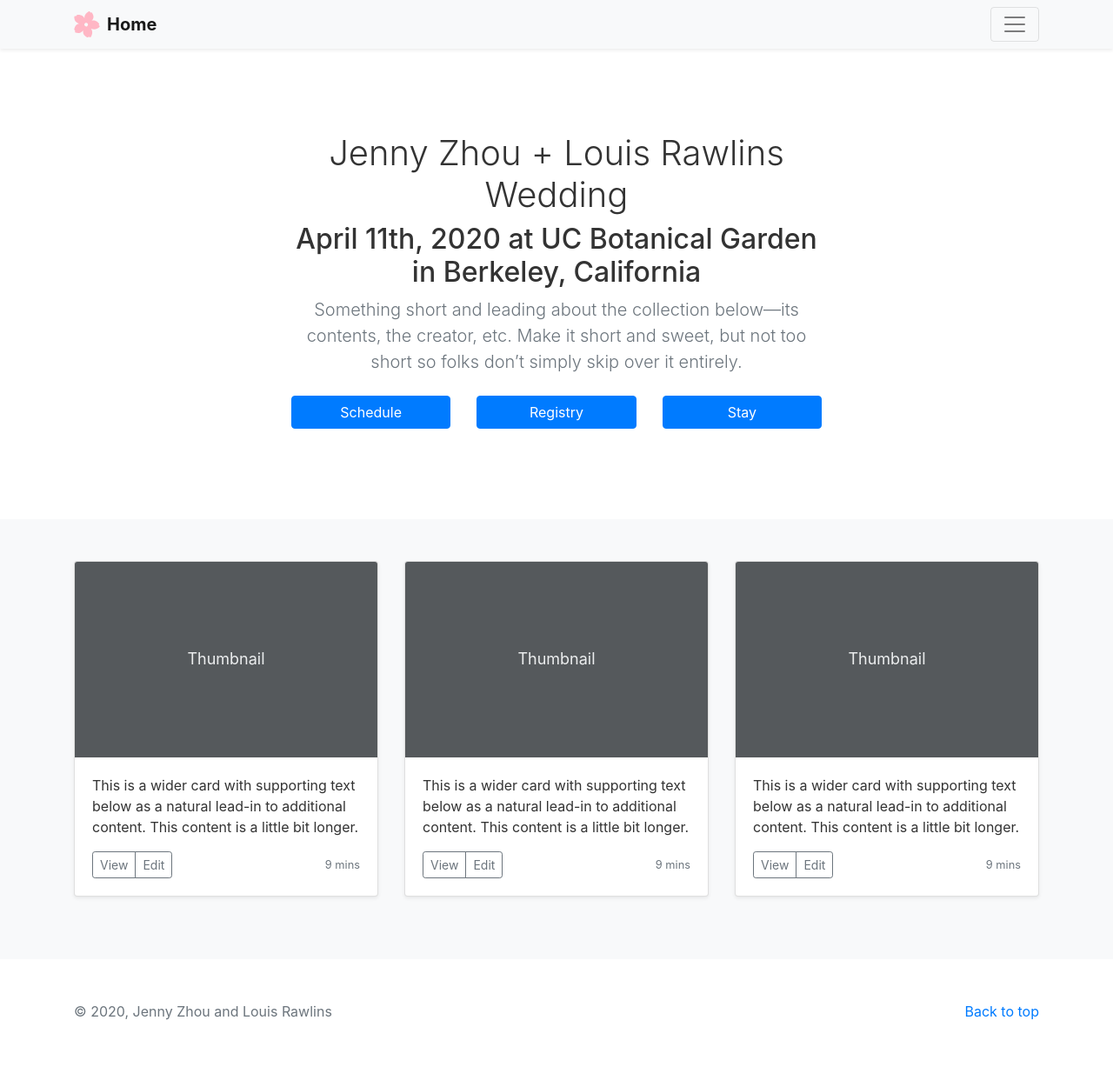
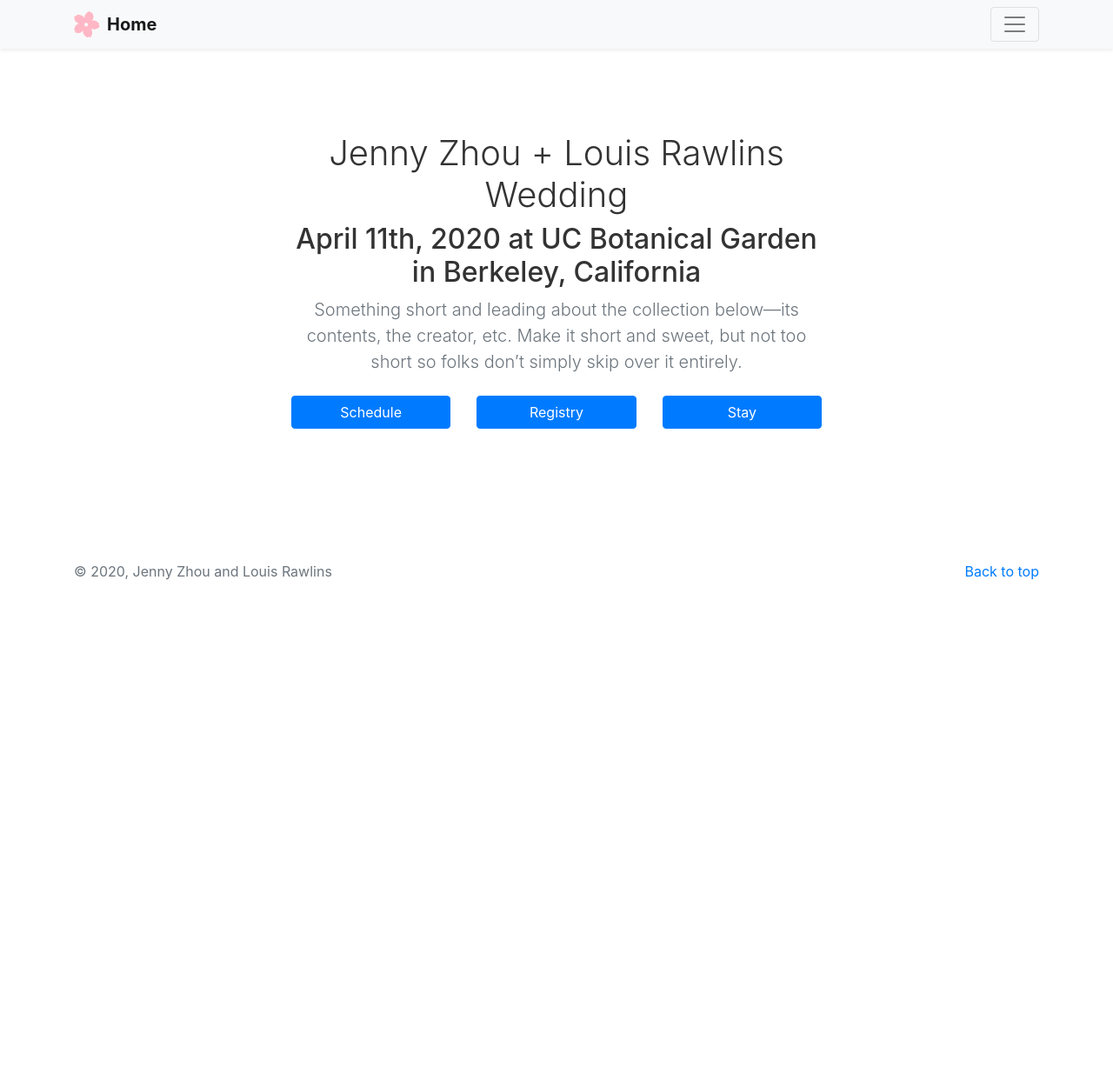
Before and after one commit to louisrawlins/jz-louis.com, a Jekyll site: the page built from index.html, in a window 1280 px wide. Shown: the whole page at 87% size. Built offline with Jekyll 4.4.1, drawn with Linux system fonts in a browser that asks for light colours; after the commit the page ends 900 px from its top, so only the background shows below that.

Commit message:
better formatting for index

```diff
--- a/index.html
+++ b/index.html
@@ -10,70 +10,18 @@ title: "Jenny Zhou + Louis Rawlins Wedding - April 11th, 2020"
       <h1>Jenny Zhou + Louis Rawlins Wedding</h1>
       <h2>April 11th, 2020 at UC Botanical Garden in Berkeley, California</h2>
       <p class="lead text-muted">Something short and leading about the collection below—its contents, the creator, etc. Make it short and sweet, but not too short so folks don’t simply skip over it entirely.</p>
-        <div class="row">
-
+      <div class="row">
         <div class="col-md-4 col-lg-4">
-        <a href="schedule.html" class="btn btn-primary btn-block my-2">Schedule</a>
+          <a href="schedule.html" class="btn btn-primary btn-block my-2">Schedule</a>
         </div>
         <div class="col-md-4 col-lg-4">
-        <a href="registry.html" class="btn btn-primary btn-block my-2">Registry</a>
+          <a href="registry.html" class="btn btn-primary btn-block my-2">Registry</a>
         </div>
         <div class="col-md-4 col-lg-4">
-        <a href="stay.html" class="btn btn-primary btn-block my-2">Stay</a>
+          <a href="stay.html" class="btn btn-primary btn-block my-2">Stay</a>
         </div>
-
       </div>
     </div>
   </section>
 
-  <div class="album py-5 bg-light">
-    <div class="container">
-
-      <div class="row">
-        <div class="col-md-4">
-          <div class="card mb-4 shadow-sm">
-            <svg class="bd-placeholder-img card-img-top" width="100%" height="225" xmlns="http://www.w3.org/2000/svg" preserveAspectRatio="xMidYMid slice" focusable="false" role="img" aria-label="Placeholder: Thumbnail"><title>Placeholder</title><rect width="100%" height="100%" fill="#55595c"></rect><text x="50%" y="50%" fill="#eceeef" dy=".3em">Thumbnail</text></svg>
-            <div class="card-body">
-              <p class="card-text">This is a wider card with supporting text below as a natural lead-in to additional content. This content is a little bit longer.</p>
-              <div class="d-flex justify-content-between align-items-center">
-                <div class="btn-group">
-                  <button type="button" class="btn btn-sm btn-outline-secondary">View</button>
-                  <button type="button" class="btn btn-sm btn-outline-secondary">Edit</button>
-                </div>
-                <small class="text-muted">9 mins</small>
-              </div>
-            </div>
-          </div>
-        </div>
-        <div class="col-md-4">
-          <div class="card mb-4 shadow-sm">
-            <svg class="bd-placeholder-img card-img-top" width="100%" height="225" xmlns="http://www.w3.org/2000/svg" preserveAspectRatio="xMidYMid slice" focusable="false" role="img" aria-label="Placeholder: Thumbnail"><title>Placeholder</title><rect width="100%" height="100%" fill="#55595c"></rect><text x="50%" y="50%" fill="#eceeef" dy=".3em">Thumbnail</text></svg>
-            <div class="card-body">
-              <p class="card-text">This is a wider card with supporting text below as a natural lead-in to additional content. This content is a little bit longer.</p>
-              <div class="d-flex justify-content-between align-items-center">
-                <div class="btn-group">
-                  <button type="button" class="btn btn-sm btn-outline-secondary">View</button>
-                  <button type="button" class="btn btn-sm btn-outline-secondary">Edit</button>
-                </div>
-                <small class="text-muted">9 mins</small>
-              </div>
-            </div>
-          </div>
-        </div>
-        <div class="col-md-4">
-          <div class="card mb-4 shadow-sm">
-            <svg class="bd-placeholder-img card-img-top" width="100%" height="225" xmlns="http://www.w3.org/2000/svg" preserveAspectRatio="xMidYMid slice" focusable="false" role="img" aria-label="Placeholder: Thumbnail"><title>Placeholder</title><rect width="100%" height="100%" fill="#55595c"></rect><text x="50%" y="50%" fill="#eceeef" dy=".3em">Thumbnail</text></svg>
-            <div class="card-body">
-              <p class="card-text">This is a wider card with supporting text below as a natural lead-in to additional content. This content is a little bit longer.</p>
-              <div class="d-flex justify-content-between align-items-center">
-                <div class="btn-group">
-                  <button type="button" class="btn btn-sm btn-outline-secondary">View</button>
-                  <button type="button" class="btn btn-sm btn-outline-secondary">Edit</button>
-                </div>
-                <small class="text-muted">9 mins</small>
-              </div>
-            </div>
-          </div>
-        </div>
-
 </main>
```
